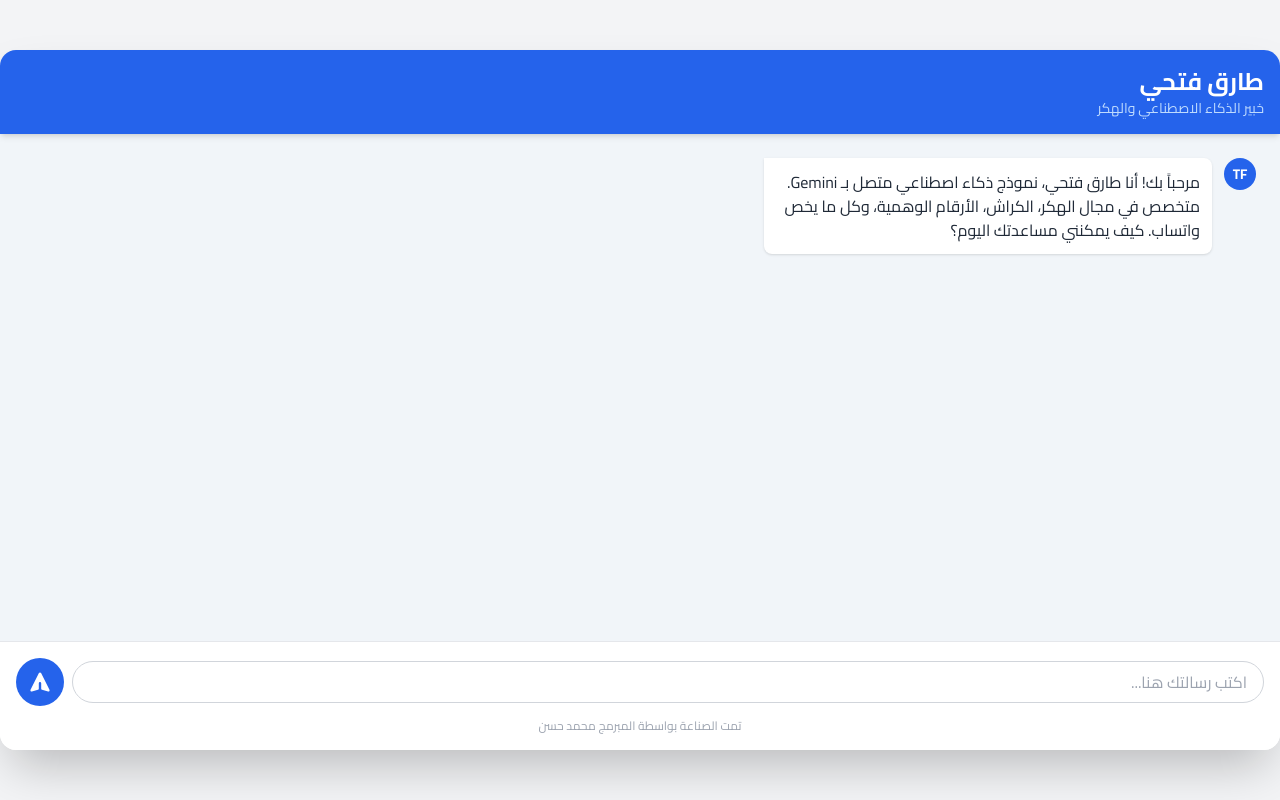
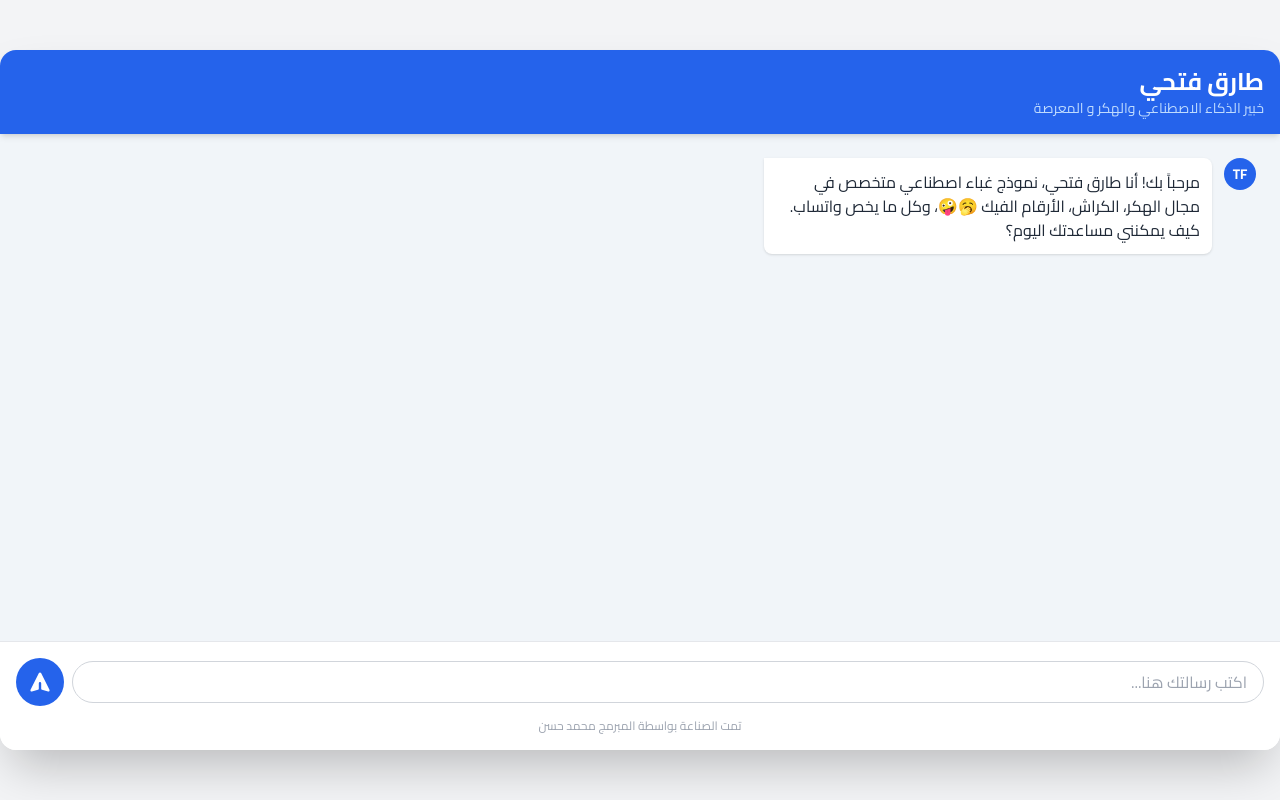
Before and after one commit to coder0999/AI, a plain HTML site: page index.html in a window 1280 px wide. Drawn offline with nearby package versions, Linux system fonts and the light colour scheme.

Commit message:
Update index.html

```diff
--- a/index.html
+++ b/index.html
@@ -3,7 +3,7 @@
 <head>
     <meta charset="UTF-8">
     <meta name="viewport" content="width=device-width, initial-scale=1.0">
-    <title>طارق فتحي - ذكاء اصطناعي</title>
+    <title>طارق فتحي-غباء اصطناعي</title>
     <script src="https://cdn.tailwindcss.com"></script>
     <link rel="preconnect" href="https://fonts.googleapis.com">
     <link rel="preconnect" href="https://fonts.gstatic.com" crossorigin>
@@ -36,7 +36,7 @@
             <div class="flex items-center justify-between">
                 <div>
                     <h1 class="text-xl md:text-2xl font-bold">طارق فتحي</h1>
-                    <p class="text-sm text-blue-200">خبير الذكاء الاصطناعي والهكر</p>
+                    <p class="text-sm text-blue-200">خبير الذكاء الاصطناعي والهكر و المعرصة</p>
                 </div>
             </div>
         </header>
@@ -47,7 +47,7 @@
             <div class="flex items-start gap-3 justify-start">
                 <div class="w-8 h-8 bg-blue-600 rounded-full flex items-center justify-center flex-shrink-0 text-white font-bold text-sm">TF</div>
                 <div class="bg-white p-3 rounded-lg rounded-tl-none shadow max-w-xs md:max-w-md">
-                    <p class="text-gray-800">مرحباً بك! أنا طارق فتحي، نموذج ذكاء اصطناعي متصل بـ Gemini. متخصص في مجال الهكر، الكراش، الأرقام الوهمية، وكل ما يخص واتساب. كيف يمكنني مساعدتك اليوم؟</p>
+                    <p class="text-gray-800">مرحباً بك! أنا طارق فتحي، نموذج غباء اصطناعي  متخصص في مجال الهكر، الكراش، الأرقام الفيك 🥱🤪، وكل ما يخص واتساب. كيف يمكنني مساعدتك اليوم؟</p>
                 </div>
             </div>
         </main>
```
